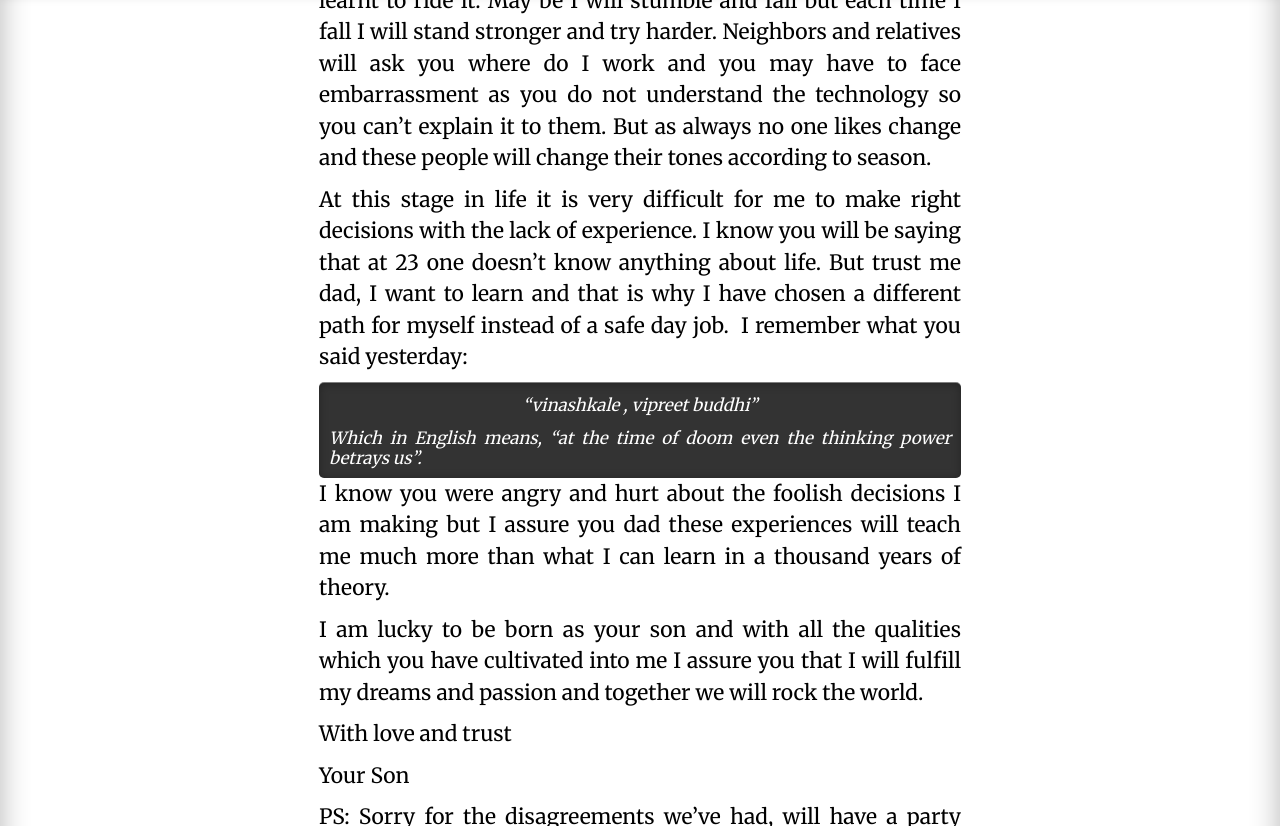
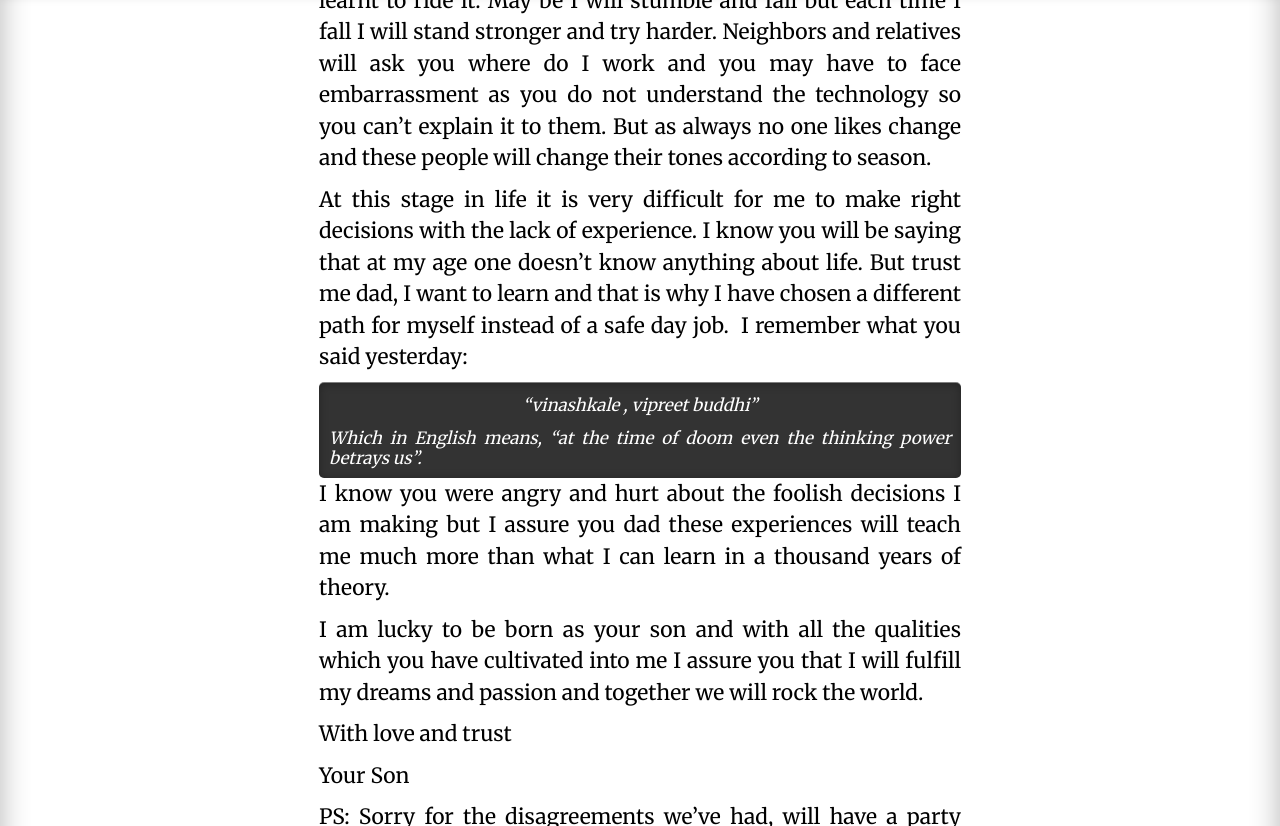
Before and after one commit to adityabhushan/adityabhushan.github.io, a Jekyll site: the page built from _posts/2012-05-21-dear-dad.md, in a window 1280 px wide and 900 px high, scrolled down 1219 px, cut to the strip 74-900 px from the top of the window. Built offline with Jekyll 4.4.1, drawn with Linux system fonts in a browser that asks for light colours; Markdown is read by kramdown in place of the engine named in the settings; comment, search, counter and statistics services are not loaded.

Commit message:
Update 2012-05-21-dear-dad.md

```diff
--- a/_posts/2012-05-21-dear-dad.md
+++ b/_posts/2012-05-21-dear-dad.md
@@ -13,7 +13,7 @@ And now that I have left my well paying job when most of my friends are still un
 
 But dad, I want you to believe in me, just like you did when you held my finger and helped me walked for the first time, just like when you suddenly let go of the cycle from behind when I first learnt to ride it. May be I will stumble and fall but each time I fall I will stand stronger and try harder. Neighbors and relatives will ask you where do I work and you may have to face embarrassment as you do not understand the technology so you can’t explain it to them. But as always no one likes change and these people will change their tones according to season.
 
-At this stage in life it is very difficult for me to make right decisions with the lack of experience. I know you will be saying that at 23 one doesn’t know anything about life. But trust me dad, I want to learn and that is why I have chosen a different path for myself instead of a safe day job.  I remember what you said yesterday:
+At this stage in life it is very difficult for me to make right decisions with the lack of experience. I know you will be saying that at my age one doesn’t know anything about life. But trust me dad, I want to learn and that is why I have chosen a different path for myself instead of a safe day job.  I remember what you said yesterday:
 <div class='highlight'><p align="center">“vinashkale , vipreet buddhi”</p>
 Which in English means, “at the time of doom even the thinking power betrays us”.</div>
 I know you were angry and hurt about the foolish decisions I am making but I assure you dad these experiences will teach me much more than what I can learn in a thousand years of theory.
```
